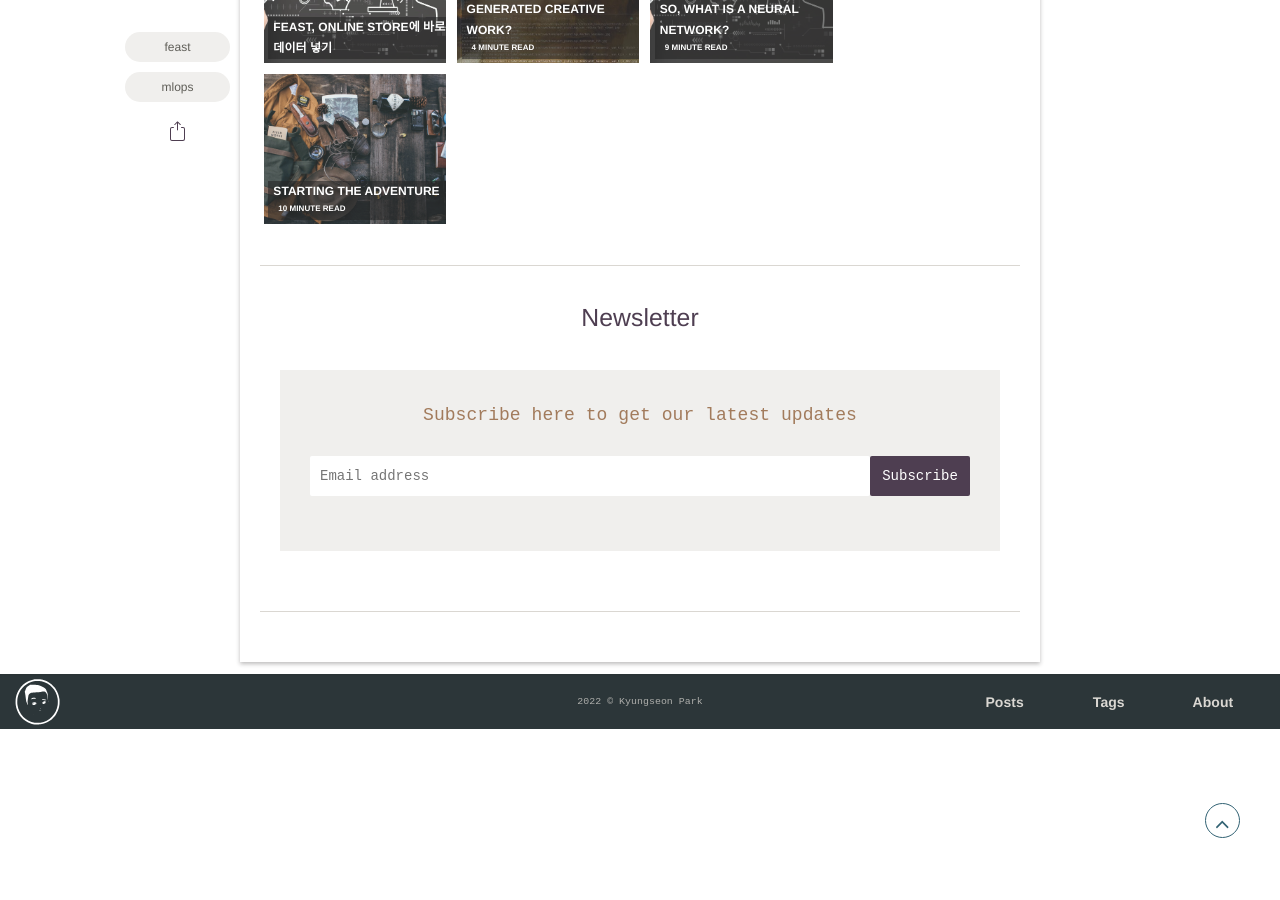
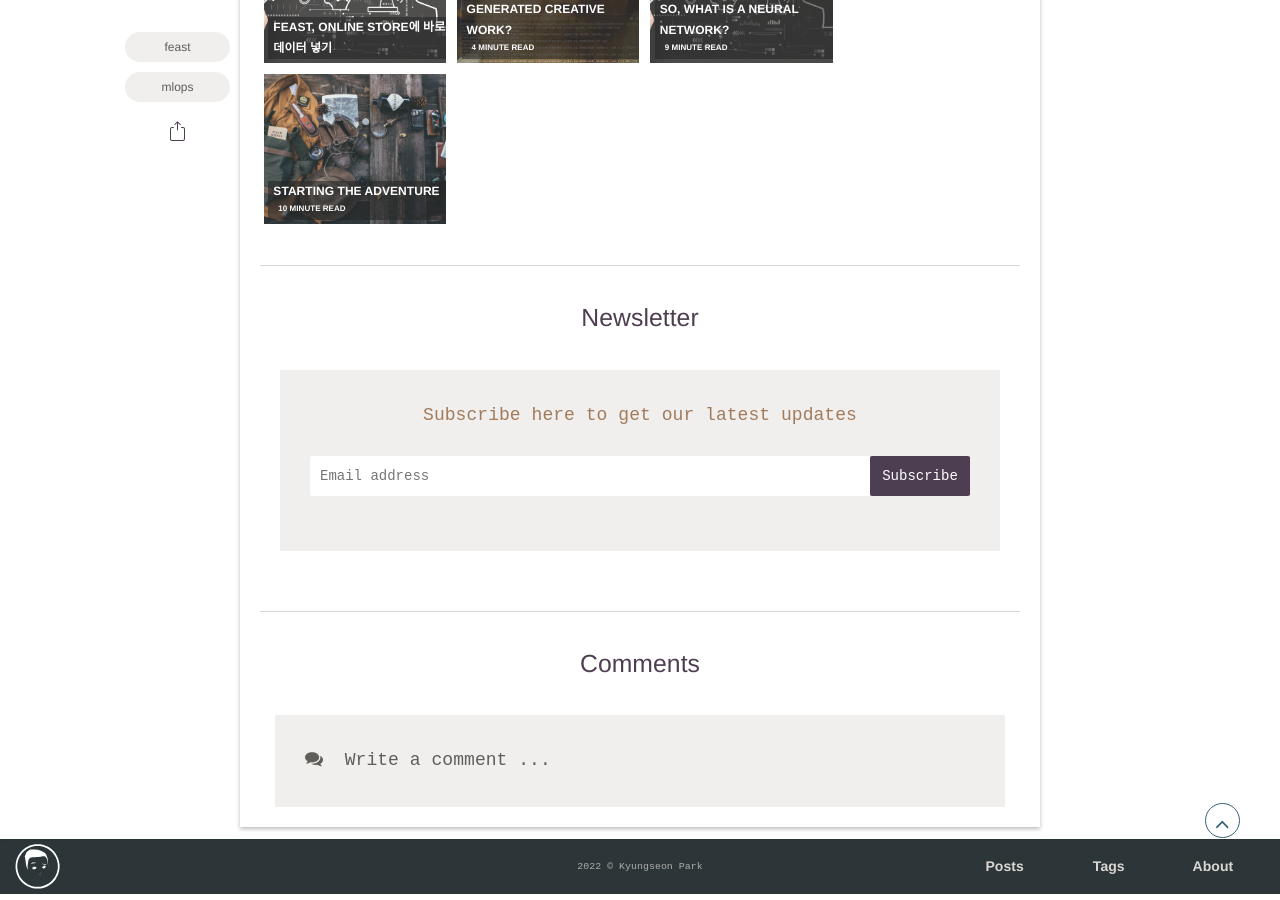
Before and after one commit to kyungseonpark/kyungseonpark.github.io, a Jekyll site: the page built from _posts/2022-07-29-Feast, Online Store에 바로 데이터 넣기.md, in a window 1280 px wide and 900 px high, scrolled down 2860 px. Built offline with Jekyll 4.4.1, drawn with Linux system fonts in a browser that asks for light colours; some web fonts are replaced; our own code applies the rules of GitHub Pages for plain Markdown files; comment, search, counter and statistics services are not loaded; before the commit the page ends 3596 px from its top, so only the background shows below that; some of the changed lines change nothing that is shown.

Commit message:
test disqus

```diff
--- a/_config.yml
+++ b/_config.yml
@@ -53,11 +53,11 @@ words_per_minute: 200
 # Comments
 comments: disqus  #[disqus, utteranc]
 comments_opts:
-  comments_curtain: # leave empty to show the disqus embed directly
-  repo: # The GitHub repo URL.  https://utteranc.es/
-  issue_term: # The GitHub issue label
-  label: # The GitHub comments label
-  theme: # The GitHub comment's there. e.g. github-dark
+  comments_curtain: yes # leave empty to show the disqus embed directly
+#  repo: # The GitHub repo URL.  https://utteranc.es/
+#  issue_term: # The GitHub issue label
+#  label: # The GitHub comments label
+#  theme: # The GitHub comment's there. e.g. github-dark
   # Disqus
   discus_identifier: pks-gitblog # Add your discus identifier
 
```
